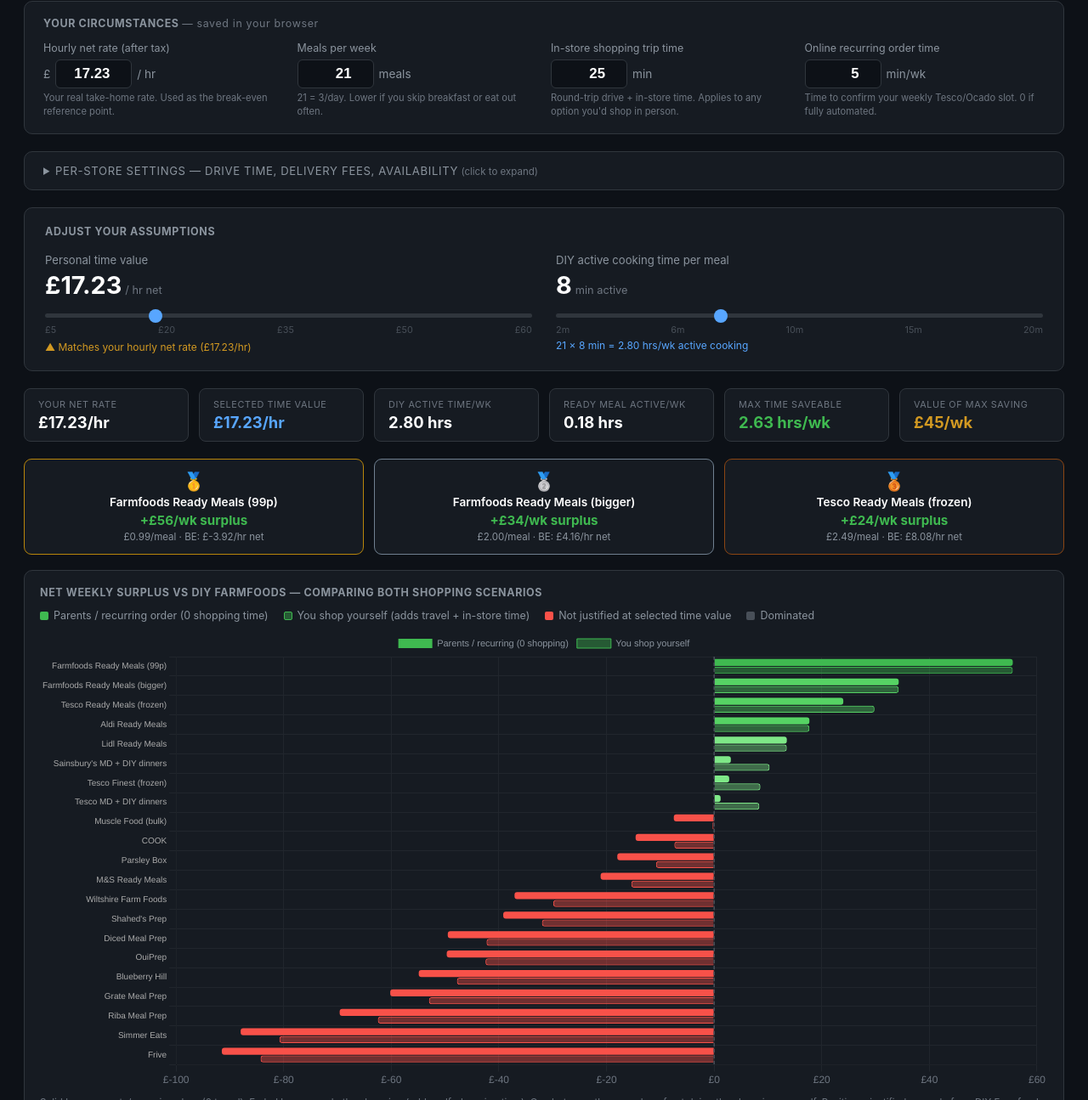
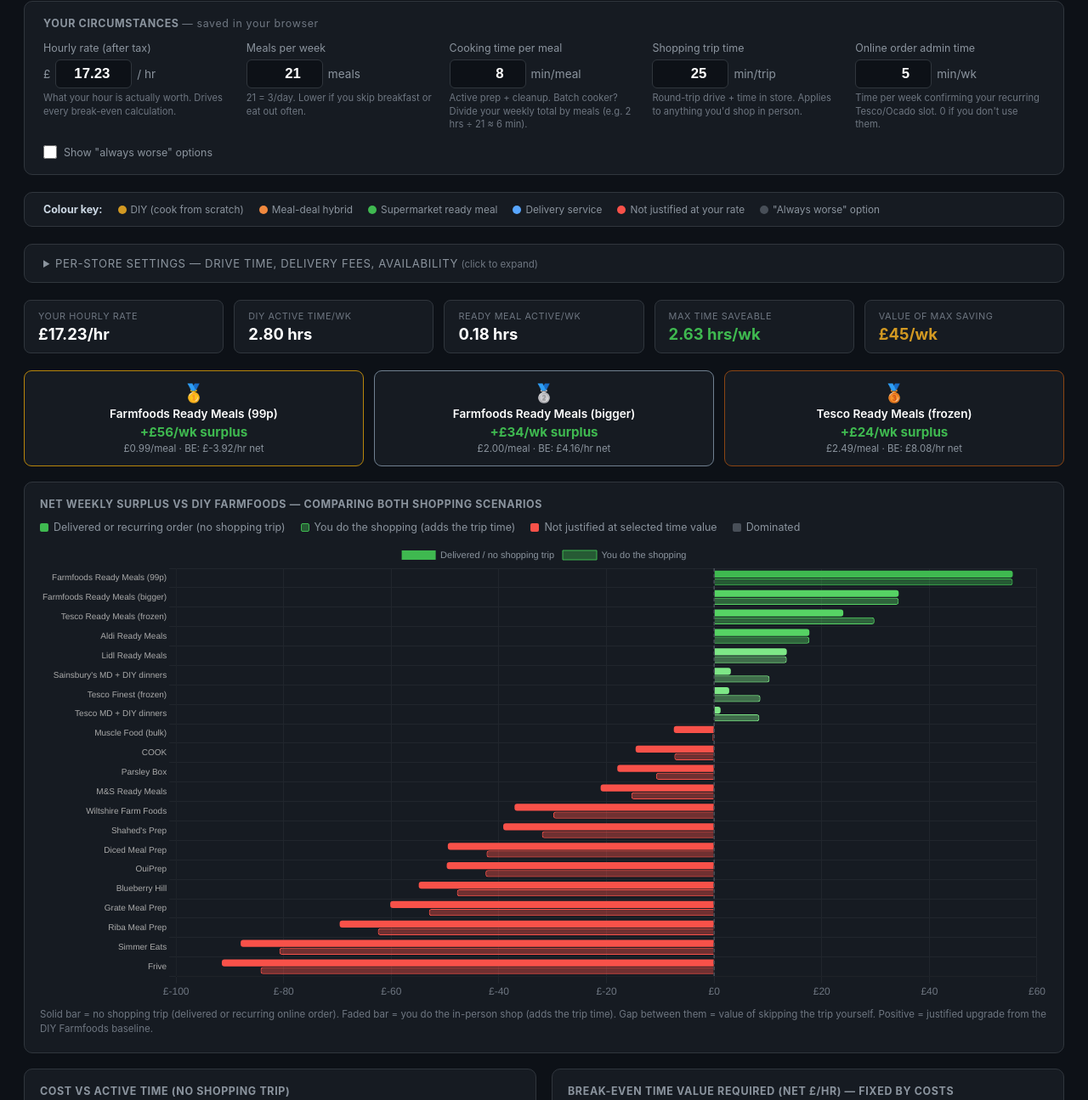
Before and after one commit to VincentDawn/meal-optimiser, a website: page meal-analysis.html in a window 1280 px wide. Shown: the part 96-1391 px from the top of the page at 85% size. Drawn offline with nearby package versions, Linux system fonts and the light colour scheme; some packages are replaced by stand-ins of ours; a script that the page names is missing.

Commit message:
UX overhaul wave 1: collapse rate slider into rate input + many polish wins
Changes after first pass of in-anger usage feedback:

  - Drop the "personal time value" slider entirely. The hourly rate input
    now drives both anchors — TIME_VALUE === NET_EMPLOYMENT always.
    Removes the most confusing thing about the dashboard.

  - Drop the active-cooking-time slider too; replace with an input in
    the "Your circumstances" panel.  Range bumped 0–60 min/meal so batch
    cookers can use it.  Hint explains the math (2 hrs ÷ 21 ≈ 6 min).

  - Rename labels:
      "In-store shopping trip time" -> "Shopping trip time"
      "Online recurring order time" -> "Online order admin time"
      "Hourly net rate (after tax)" -> "Hourly rate (after tax)"
    Hints rewritten to be clearer.

  - Bump rate input range to £1–£500/hr.

  - Add a "Show 'always worse' options" toggle with localStorage
    persistence.  Reveals the two strictly-dominated DIY options
    (Lidl/Aldi, Tesco/Asda) in the rankings if you want to see them.

  - Add a colour key panel below "Your circumstances" explaining all
    six dot/bar states (DIY, MD, supermarket ready meal, delivery
    service, not justified, always worse).  No more "what do these
    colours mean" guessing.

  - Drop "(parents shop scenario)" from chart titles and legends —
    rename to "(no shopping trip)" / "Delivered or recurring order
    (no shopping trip)" / "You do the shopping (adds the trip time)".

  - Tighten the break-even chart explanation note.

  - Scatter chart: drop the always-on `ptLabelPlugin` (labels were
    overlapping illegibly when many delivery options clustered at the
    same x-coordinate).  Tooltips on hover still show the option name.
    Wire chartjs-plugin-zoom (CDN) for scroll-zoom + shift+pan +
    double-click-to-reset.

  - Drop the redundant "Selected Time Value" stat (collapsed into the
    rate stat), tighten the "Adjust your assumptions" headers.

  - Stats simplification + chart label cleanup.

Tests:
  - Replace the slider-based tests with input-based equivalents.
  - Add tests for the cooking input (persistence + diyHrs recompute).
  - Add tests for the show-dominated toggle.
  - 46/46 green.

```diff
--- a/meal-analysis.html
+++ b/meal-analysis.html
@@ -5,6 +5,8 @@
 <title>Meal Strategy — Interactive Analysis</title>
 <script src="meal-data.js"></script>
 <script src="https://cdn.jsdelivr.net/npm/chart.js@4.4.0/dist/chart.umd.min.js"></script>
+<script src="https://cdn.jsdelivr.net/npm/hammerjs@2.0.8/hammer.min.js"></script>
+<script src="https://cdn.jsdelivr.net/npm/chartjs-plugin-zoom@2.0.1/dist/chartjs-plugin-zoom.min.js"></script>
 <style>
   * { box-sizing: border-box; margin: 0; padding: 0; }
   body { font-family: -apple-system, BlinkMacSystemFont, 'Segoe UI', sans-serif; background: #0d1117; color: #cdd9e5; padding: 28px; }
@@ -83,38 +85,63 @@
   <h2>Your circumstances <span style="text-transform:none;color:#6e7681;font-weight:400">— saved in your browser</span></h2>
   <div class="yc-grid">
     <div class="yc-field">
-      <label for="netRateInput">Hourly net rate (after tax)</label>
+      <label for="netRateInput">Hourly rate (after tax)</label>
       <div class="yc-input-row">
         <span class="prefix">£</span>
-        <input type="number" id="netRateInput" class="yc-input" min="1" max="200" step="0.01" value="17.23">
+        <input type="number" id="netRateInput" class="yc-input" min="1" max="500" step="0.01" value="17.23">
         <span class="suffix">/ hr</span>
       </div>
-      <div class="yc-hint">Your real take-home rate. Used as the break-even reference point.</div>
+      <div class="yc-hint">What your hour is actually worth. Drives every break-even calculation.</div>
     </div>
     <div class="yc-field">
       <label for="mealsInput">Meals per week</label>
       <div class="yc-input-row">
-        <input type="number" id="mealsInput" class="yc-input" min="7" max="42" step="1" value="21">
+        <input type="number" id="mealsInput" class="yc-input" min="1" max="42" step="1" value="21">
         <span class="suffix">meals</span>
       </div>
       <div class="yc-hint">21 = 3/day. Lower if you skip breakfast or eat out often.</div>
     </div>
     <div class="yc-field">
-      <label for="instoreInput">In-store shopping trip time</label>
+      <label for="cookInput">Cooking time per meal</label>
       <div class="yc-input-row">
-        <input type="number" id="instoreInput" class="yc-input" min="5" max="120" step="1" value="25">
-        <span class="suffix">min</span>
+        <input type="number" id="cookInput" class="yc-input" min="0" max="60" step="1" value="8">
+        <span class="suffix">min/meal</span>
       </div>
-      <div class="yc-hint">Round-trip drive + in-store time. Applies to any option you'd shop in person.</div>
+      <div class="yc-hint">Active prep + cleanup. Batch cooker? Divide your weekly total by meals (e.g. 2 hrs ÷ 21 ≈ 6 min).</div>
     </div>
     <div class="yc-field">
-      <label for="onlineInput">Online recurring order time</label>
+      <label for="instoreInput">Shopping trip time</label>
+      <div class="yc-input-row">
+        <input type="number" id="instoreInput" class="yc-input" min="0" max="180" step="1" value="25">
+        <span class="suffix">min/trip</span>
+      </div>
+      <div class="yc-hint">Round-trip drive + time in store. Applies to anything you'd shop in person.</div>
+    </div>
+    <div class="yc-field">
+      <label for="onlineInput">Online order admin time</label>
       <div class="yc-input-row">
         <input type="number" id="onlineInput" class="yc-input" min="0" max="60" step="1" value="5">
         <span class="suffix">min/wk</span>
       </div>
-      <div class="yc-hint">Time to confirm your weekly Tesco/Ocado slot. 0 if fully automated.</div>
+      <div class="yc-hint">Time per week confirming your recurring Tesco/Ocado slot. 0 if you don't use them.</div>
     </div>
+    <div class="yc-field" style="display:flex;align-items:center;gap:8px">
+      <input type="checkbox" id="showDominatedInput" style="width:16px;height:16px;cursor:pointer;accent-color:#58a6ff">
+      <label for="showDominatedInput" style="margin:0;cursor:pointer">Show "always worse" options</label>
+    </div>
+  </div>
+</div>
+
+<!-- COLOUR LEGEND -->
+<div class="yc-panel" style="padding:12px 22px">
+  <div style="display:flex;flex-wrap:wrap;gap:18px;font-size:0.74rem;color:#8b949e;align-items:center">
+    <strong style="color:#cdd9e5;font-size:0.78rem">Colour key:</strong>
+    <span><span style="display:inline-block;width:10px;height:10px;border-radius:50%;background:#d29922;vertical-align:middle;margin-right:5px"></span>DIY (cook from scratch)</span>
+    <span><span style="display:inline-block;width:10px;height:10px;border-radius:50%;background:#f0883e;vertical-align:middle;margin-right:5px"></span>Meal-deal hybrid</span>
+    <span><span style="display:inline-block;width:10px;height:10px;border-radius:50%;background:#3fb950;vertical-align:middle;margin-right:5px"></span>Supermarket ready meal</span>
+    <span><span style="display:inline-block;width:10px;height:10px;border-radius:50%;background:#58a6ff;vertical-align:middle;margin-right:5px"></span>Delivery service</span>
+    <span><span style="display:inline-block;width:10px;height:10px;border-radius:50%;background:#f85149;vertical-align:middle;margin-right:5px"></span>Not justified at your rate</span>
+    <span><span style="display:inline-block;width:10px;height:10px;border-radius:50%;background:#484f58;vertical-align:middle;margin-right:5px"></span>"Always worse" option</span>
   </div>
 </div>
 
@@ -167,35 +194,13 @@
   </div>
 </details>
 
-<!-- SLIDERS -->
-<div class="slider-section">
-  <h2>Adjust your assumptions</h2>
-  <div class="sliders">
-    <div class="slider-group">
-      <label>Personal time value</label>
-      <div class="slider-val" id="tvDisplay">£17.23<small>/ hr net</small></div>
-      <input type="range" id="tvSlider" min="5" max="60" step="0.5" value="17.23">
-      <div class="tick-row"><span>£5</span><span>£20</span><span>£35</span><span>£50</span><span>£60</span></div>
-      <div class="ref-line" id="tvRef">▲ Matches your hourly net rate (£17.23/hr)</div>
-    </div>
-    <div class="slider-group">
-      <label>DIY active cooking time per meal</label>
-      <div class="slider-val" id="cookDisplay">8<small>min active</small></div>
-      <input type="range" id="cookSlider" min="2" max="20" step="1" value="8">
-      <div class="tick-row"><span>2m</span><span>6m</span><span>10m</span><span>15m</span><span>20m</span></div>
-      <div class="ref-line-blue" id="cookRef">21 × 8 min = 2.80 hrs/wk active cooking</div>
-    </div>
-  </div>
-</div>
-
 <!-- STATS -->
 <div class="stats">
-  <div class="stat"><div class="stat-label">Your Net Rate</div><div class="stat-val" id="sNetRate">£17.23/hr</div></div>
-  <div class="stat blue"><div class="stat-label">Selected Time Value</div><div class="stat-val" id="sTV">£17.23/hr</div></div>
-  <div class="stat"><div class="stat-label">DIY Active Time/wk</div><div class="stat-val" id="sDIY">2.80 hrs</div></div>
-  <div class="stat"><div class="stat-label">Ready Meal Active/wk</div><div class="stat-val">0.18 hrs</div></div>
-  <div class="stat green"><div class="stat-label">Max Time Saveable</div><div class="stat-val" id="sSave">2.62 hrs/wk</div></div>
-  <div class="stat amber"><div class="stat-label">Value of Max Saving</div><div class="stat-val" id="sMaxVal">£45/wk</div></div>
+  <div class="stat"><div class="stat-label">Your hourly rate</div><div class="stat-val" id="sNetRate">£17.23/hr</div></div>
+  <div class="stat"><div class="stat-label">DIY active time/wk</div><div class="stat-val" id="sDIY">2.80 hrs</div></div>
+  <div class="stat"><div class="stat-label">Ready meal active/wk</div><div class="stat-val">0.18 hrs</div></div>
+  <div class="stat green"><div class="stat-label">Max time saveable</div><div class="stat-val" id="sSave">2.62 hrs/wk</div></div>
+  <div class="stat amber"><div class="stat-label">Value of max saving</div><div class="stat-val" id="sMaxVal">£45/wk</div></div>
 </div>
 
 <!-- TOP 3 -->
@@ -205,25 +210,25 @@
 <div class="card">
   <h2>Net Weekly Surplus vs DIY Farmfoods — comparing both shopping scenarios</h2>
   <div class="legend-row">
-    <div class="legend-item"><div class="ldot" style="background:#3fb950"></div>Parents / recurring order (0 shopping time)</div>
-    <div class="legend-item"><div class="ldot" style="background:#3fb95066;border:1px solid #3fb950"></div>You shop yourself (adds travel + in-store time)</div>
+    <div class="legend-item"><div class="ldot" style="background:#3fb950"></div>Delivered or recurring order (no shopping trip)</div>
+    <div class="legend-item"><div class="ldot" style="background:#3fb95066;border:1px solid #3fb950"></div>You do the shopping (adds the trip time)</div>
     <div class="legend-item"><div class="ldot" style="background:#f85149"></div>Not justified at selected time value</div>
     <div class="legend-item"><div class="ldot" style="background:#484f58"></div>Dominated</div>
   </div>
   <div style="position:relative;height:540px"><canvas id="surplusChart"></canvas></div>
-  <p class="note">Solid bar = parents/recurring shop (0 travel). Faded bar = you do the shopping (adds self-shopping time). Gap between them = value of not doing the shopping yourself. Positive = justified upgrade from DIY Farmfoods baseline.</p>
+  <p class="note">Solid bar = no shopping trip (delivered or recurring online order). Faded bar = you do the in-person shop (adds the trip time). Gap between them = value of skipping the trip yourself. Positive = justified upgrade from the DIY Farmfoods baseline.</p>
 </div>
 
 <div class="grid2">
   <div class="card">
-    <h2>Cost vs Active Time (parents shop scenario)</h2>
+    <h2>Cost vs Active Time (no shopping trip)</h2>
     <div style="position:relative;height:360px"><canvas id="scatter"></canvas></div>
-    <p class="note">Break-even line slope = your time value. Points below = better value than DIY Farmfoods.</p>
+    <p class="note">Break-even line slope = your hourly rate. Points below = better value than DIY Farmfoods. Hover any dot for the option name. Scroll to zoom in on clusters; shift+drag to pan; double-click to reset.</p>
   </div>
   <div class="card">
     <h2>Break-even Time Value Required (net £/hr) — fixed by costs</h2>
     <div style="position:relative;height:360px"><canvas id="barBreak"></canvas></div>
-    <p class="note">Your selected value shown as amber line. Green = justified now. Red = not yet.</p>
+    <p class="note">Each bar = the hourly rate at which the option becomes worthwhile. Amber line = your rate. Bars to the LEFT of the amber line are justified at your rate (coloured by category — see legend at top); bars to the RIGHT are red because they cost more than your time is worth.</p>
   </div>
 </div>
 
@@ -368,7 +373,10 @@ function minOrderWarning(opt) {
   if (weeklyMealCost >= min) return '';
   return `Min £${min}/order — your weekly spend is £${weeklyMealCost.toFixed(0)}`;
 }
-let COOK_MINS  = 8;
+let COOK_MINS  = (() => {
+  const v = parseInt(localStorage.getItem('meal_optimiser_cook_mins'));
+  return (isFinite(v) && v >= 0) ? v : 8;
+})();
 
 const CAT_COLOR = {
   DIY: '#d29922', MD: '#f0883e', SRM: '#3fb950', SVC: '#58a6ff',
@@ -419,10 +427,13 @@ function catColor(opt) {
 }
 
 // nonDominated() = options worth showing in charts/rankings.
-// Excludes both data-flagged "dominated" options AND user-marked-unavailable ones,
-// but always keeps the baseline so comparisons remain anchored.
+// Excludes user-marked-unavailable options, and excludes data-flagged
+// "dominated" ones unless the user has opted to show them. Baseline is
+// always retained so comparisons remain anchored.
 function nonDominated() {
-  return OPTS.filter(o => !o.dominated && (o.baseline || isAvailable(o)));
+  return OPTS.filter(o =>
+    (showDominated || !o.dominated) && (o.baseline || isAvailable(o))
+  );
 }
 
 // ═══════════════════════════════════
@@ -441,13 +452,13 @@ function buildCharts() {
       labels: sorted.map(o => o.label),
       datasets: [
         {
-          label: 'Parents / recurring (0 shopping)',
+          label: 'Delivered / no shopping trip',
           data: sorted.map(o => parseFloat(surplus(o, false).toFixed(1))),
           backgroundColor: sorted.map(o => surplusColor(surplus(o, false))),
           borderRadius: 3,
         },
         {
-          label: 'You shop yourself',
+          label: 'You do the shopping',
           data: sorted.map(o => parseFloat(surplus(o, true).toFixed(1))),
           backgroundColor: sorted.map(o => surplusColor(surplus(o, true)) + '66'),
           borderColor: sorted.map(o => surplusColor(surplus(o, true))),
@@ -495,14 +506,23 @@ function buildCharts() {
       responsive: true, maintainAspectRatio: false,
       plugins: {
         legend: { display: false },
-        tooltip: { callbacks: { title: ctx => ctx[0].dataset.label, label: ctx => `£${ctx.raw.y}/wk · ${ctx.raw.x.toFixed(2)} hrs active` } }
+        tooltip: { callbacks: { title: ctx => ctx[0].dataset.label, label: ctx => `£${ctx.raw.y.toFixed(0)}/wk · ${ctx.raw.x.toFixed(2)} hrs active` } },
+        zoom: {
+          pan:  { enabled: true, mode: 'xy', modifierKey: 'shift' },
+          zoom: { wheel: { enabled: true }, pinch: { enabled: true }, mode: 'xy' },
+          limits: { x: { min: 0, max: 5 }, y: { min: 0, max: 300 } },
+        },
       },
       scales: {
-        x: { title:{display:true,text:'Weekly Active Time (hrs)',color:'#6e7681'}, grid:{color:'#21262d'}, ticks:{color:'#6e7681'}, min:0, max:3.5 },
+        x: { title:{display:true,text:'Weekly Active Time (hrs)  —  scroll to zoom · shift+drag to pan',color:'#6e7681'}, grid:{color:'#21262d'}, ticks:{color:'#6e7681'}, min:0, max:3.5 },
         y: { title:{display:true,text:'Weekly Cost (£)',color:'#6e7681'}, grid:{color:'#21262d'}, ticks:{color:'#6e7681',callback:v=>'£'+v}, min:0, max:240 },
       }
     },
-    plugins: [ptLabelPlugin],
+    // Removed ptLabelPlugin — labels were always-on and overlapped horribly
+    // when many options clustered at the same x-coordinate.  Tooltips on hover
+    // still show the option name (Chart.js default), and zoom + pan let the
+    // user dig into clusters.
+    plugins: [],
   });
 
   // break-even bar
@@ -613,20 +633,10 @@ function updateAll() {
   const baseCost = weeklyCost(OPTS.find(o=>o.baseline));
 
   // Stats
-  document.getElementById('sTV').textContent = `£${TIME_VALUE.toFixed(2)}/hr`;
+  document.getElementById('sNetRate').textContent = `£${NET_EMPLOYMENT.toFixed(2)}/hr`;
   document.getElementById('sDIY').textContent = `${diy.toFixed(2)} hrs`;
   document.getElementById('sSave').textContent = `${(diy - ready).toFixed(2)} hrs/wk`;
   document.getElementById('sMaxVal').textContent = `£${((diy-ready)*TIME_VALUE).toFixed(0)}/wk`;
-
-  // Slider labels
-  document.getElementById('tvDisplay').innerHTML = `£${TIME_VALUE.toFixed(2)}<small>/ hr net</small>`;
-  document.getElementById('cookDisplay').innerHTML = `${COOK_MINS}<small>min active</small>`;
-  const ratio = TIME_VALUE / NET_EMPLOYMENT;
-  document.getElementById('tvRef').textContent = Math.abs(ratio-1) < 0.03
-    ? `▲ Matches your hourly net rate (£${NET_EMPLOYMENT.toFixed(2)}/hr)`
-    : `▲ Your hourly net rate is £${NET_EMPLOYMENT.toFixed(2)}/hr — you're at ${ratio.toFixed(1)}×`;
-  document.getElementById('sNetRate').textContent = `£${NET_EMPLOYMENT.toFixed(2)}/hr`;
-  document.getElementById('cookRef').textContent = `21 × ${COOK_MINS} min = ${diy.toFixed(2)} hrs/wk active cooking`;
 
   // Top 3
   const ranked = OPTS.filter(o=>!o.baseline&&!o.dominated)
@@ -886,13 +896,18 @@ async function applyScrapedAverages() {
   }));
 }
 
+// ── Show "always worse" toggle (load from localStorage) ────────────────────
+const SHOW_DOM_LS = 'meal_optimiser_show_dominated';
+let showDominated = localStorage.getItem(SHOW_DOM_LS) === '1';
+
 // ── Boot ────────────────────────────────────────────────────────────────────
 async function init() {
-  document.getElementById('netRateInput').value = NET_EMPLOYMENT.toFixed(2);
-  document.getElementById('mealsInput').value   = MEALS;
-  document.getElementById('instoreInput').value = INSTORE_MINS;
-  document.getElementById('onlineInput').value  = ONLINE_MINS;
-  document.getElementById('tvSlider').value     = NET_EMPLOYMENT;
+  document.getElementById('netRateInput').value      = NET_EMPLOYMENT.toFixed(2);
+  document.getElementById('mealsInput').value        = MEALS;
+  document.getElementById('cookInput').value         = COOK_MINS;
+  document.getElementById('instoreInput').value      = INSTORE_MINS;
+  document.getElementById('onlineInput').value       = ONLINE_MINS;
+  document.getElementById('showDominatedInput').checked = showDominated;
 
   renderPerStoreTable();
   attachPerStoreHandlers();
@@ -904,6 +919,11 @@ async function init() {
 
   buildCharts();
   updateAll();
+
+  // Double-click anywhere on the scatter to reset zoom/pan
+  const scatterEl = document.getElementById('scatter');
+  scatterEl.addEventListener('dblclick', () => { if (scatterChart) scatterChart.resetZoom(); });
+
   window.__appReady = true;     // signal for tests / cross-tab listeners
 }
 init();
@@ -918,16 +938,12 @@ window.addEventListener('storage', async (e) => {
   updateAll();
 });
 
-document.getElementById('tvSlider').addEventListener('input', e => { TIME_VALUE = parseFloat(e.target.value); updateAll(); });
-document.getElementById('cookSlider').addEventListener('input', e => { COOK_MINS = parseInt(e.target.value); updateAll(); });
-
 document.getElementById('netRateInput').addEventListener('change', e => {
   const v = parseFloat(e.target.value);
   if (!v || v <= 0) return;
   NET_EMPLOYMENT = v;
+  TIME_VALUE = v;       // collapsed: rate IS the time value
   localStorage.setItem(LS.rate, v);
-  TIME_VALUE = v;
-  document.getElementById('tvSlider').value = v;
   updateAll();
 });
 document.getElementById('mealsInput').addEventListener('change', e => {
@@ -935,6 +951,14 @@ document.getElementById('mealsInput').addEventListener('change', e => {
   if (!v || v < 1) return;
   MEALS = v;
   localStorage.setItem(LS.meals, v);
+  updateAll();
+});
+document.getElementById('cookInput').addEventListener('change', e => {
+  const v = parseInt(e.target.value);
+  if (isNaN(v) || v < 0) return;
+  COOK_MINS = v;
+  // No localStorage key was wired before — add one so this persists like the rest.
+  localStorage.setItem('meal_optimiser_cook_mins', v);
   updateAll();
 });
 document.getElementById('instoreInput').addEventListener('change', e => {
@@ -954,6 +978,16 @@ document.getElementById('onlineInput').addEventListener('change', e => {
   localStorage.setItem(LS.online, v);
   updateAll();
 });
+document.getElementById('showDominatedInput').addEventListener('change', e => {
+  showDominated = e.target.checked;
+  localStorage.setItem(SHOW_DOM_LS, showDominated ? '1' : '0');
+  // Rebuild charts so the surplus/scatter/break-even datasets pick up the new set.
+  if (typeof surplusChart !== 'undefined' && surplusChart)  surplusChart.destroy();
+  if (typeof scatterChart !== 'undefined' && scatterChart)  scatterChart.destroy();
+  if (typeof breakChart   !== 'undefined' && breakChart)    breakChart.destroy();
+  buildCharts();
+  updateAll();
+});
 </script>
 </body>
 </html>
```
Also changed, not shown: tests/analysis.spec.js (+26 -5 lines).
